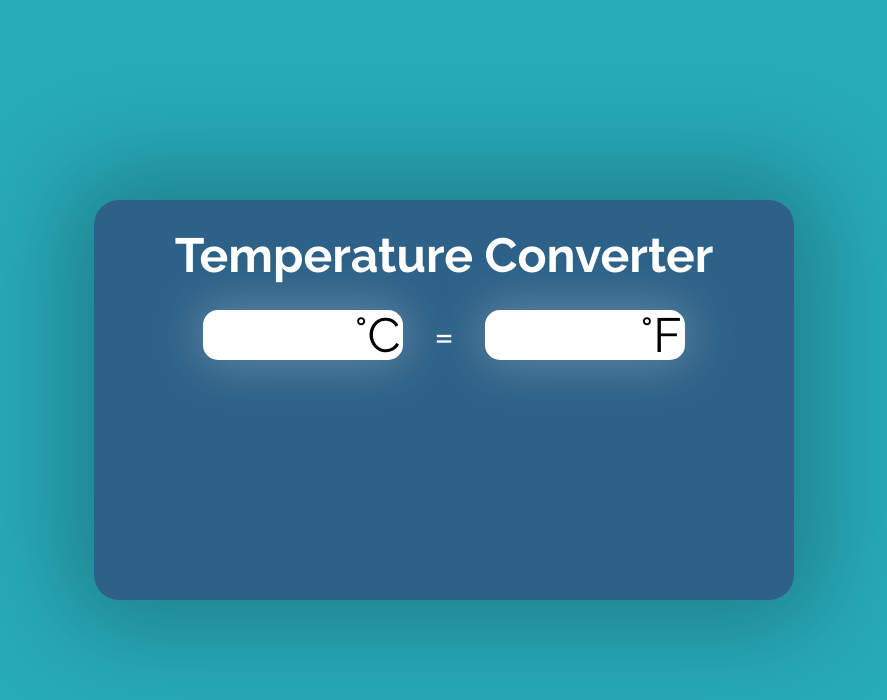
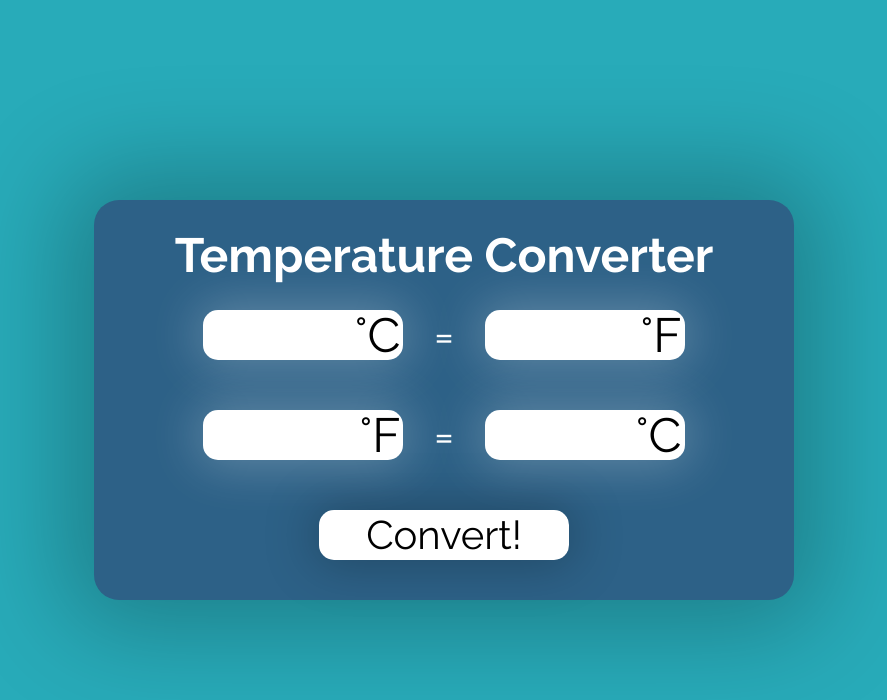
Before and after one commit to nelso0on/temperature-converter, a plain HTML site: page index.html in a window 1280 px wide. Shown: the whole page, without its empty margins (196-1083 px from the left). Drawn offline with Linux system fonts and the light colour scheme.

Commit message:
Finish styling

```diff
--- a/index.css
+++ b/index.css
@@ -34,13 +34,20 @@ body {
   padding: 30px 0;
 }
 
-.c-to-f-container {
+.c-to-f-container,
+.f-to-c-container {
   display: flex;
   height: 50px;
 }
 
+.c-to-f-container {
+  padding-bottom: 100px;
+}
+
 .c-input,
-.c-result {
+.c-result,
+.f-input,
+.f-result {
   width: 200px;
   height: 50px;
   background: #ffffff;
@@ -61,7 +68,8 @@ body {
   padding: 0 30px;
 }
 
-.c-input input {
+.c-input input,
+.f-input input {
   position: absolute;
   top: 0;
   left: 0;
@@ -75,3 +83,41 @@ body {
   padding-left: 3px;
   border: 0;
 }
+
+.c-result-value,
+.f-result-value {
+  display: block;
+  width: 152px;
+  height: 50px;
+  background-color: transparent;
+  position: absolute;
+  border-radius: 15px;
+  line-height: 50px;
+  font-size: 40px;
+  text-align: left;
+  padding-left: 3px;
+}
+
+.container-footer {
+  padding-top: 50px;
+}
+
+.convert-btn {
+  width: 250px;
+  height: 50px;
+  background: #ffffff;
+  box-shadow: 0px 0px 50px 5px rgba(0, 0, 0, 0.25);
+  border-radius: 15px;
+  line-height: 50px;
+  text-align: center;
+  cursor: pointer;
+  font-size: 40px;
+}
+
+.convert-btn:hover {
+  background-color: rgb(221, 219, 219);
+}
+
+.convert-btn:active {
+  scale: 0.99;
+}
--- a/index.html
+++ b/index.html
@@ -12,7 +12,15 @@
       <div class="c-to-f-container">
         <div class="c-input"><input type="text" />°C</div>
         <span class="equal-sign">=</span>
-        <div class="c-result">°F</div>
+        <div class="c-result"><span class="c-result-value"></span>°F</div>
+      </div>
+      <div class="f-to-c-container">
+        <div class="f-input"><input type="text" />°F</div>
+        <span class="equal-sign">=</span>
+        <div class="f-result"><span class="f-result-value"></span>°C</div>
+      </div>
+      <div class="container-footer">
+        <div class="convert-btn">Convert!</div>
       </div>
     </div>
     <script src="app.js"></script>
```
